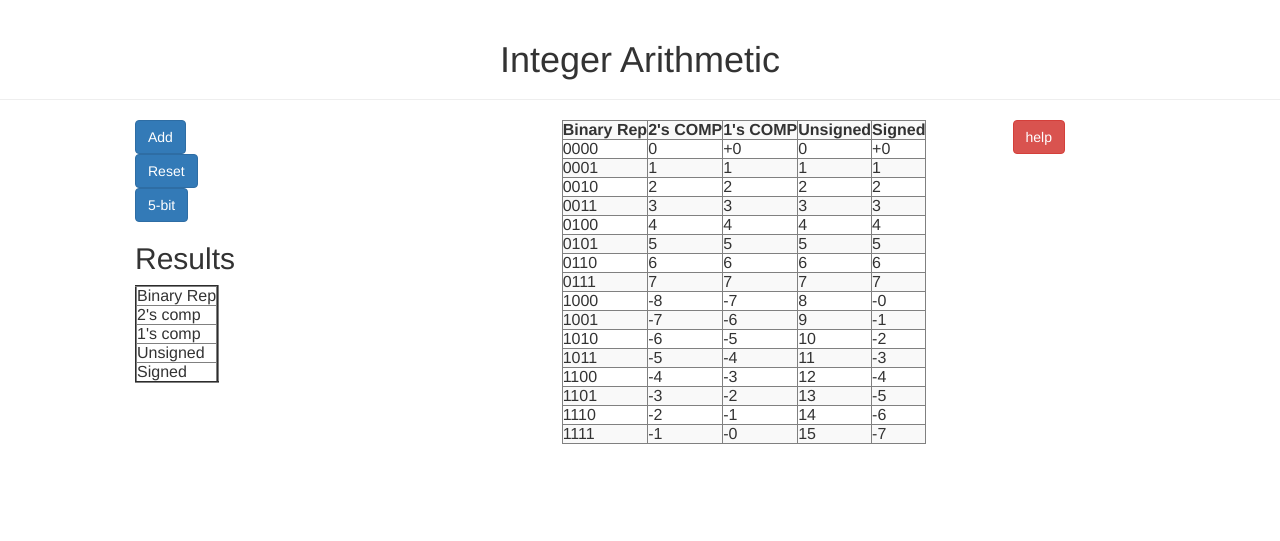
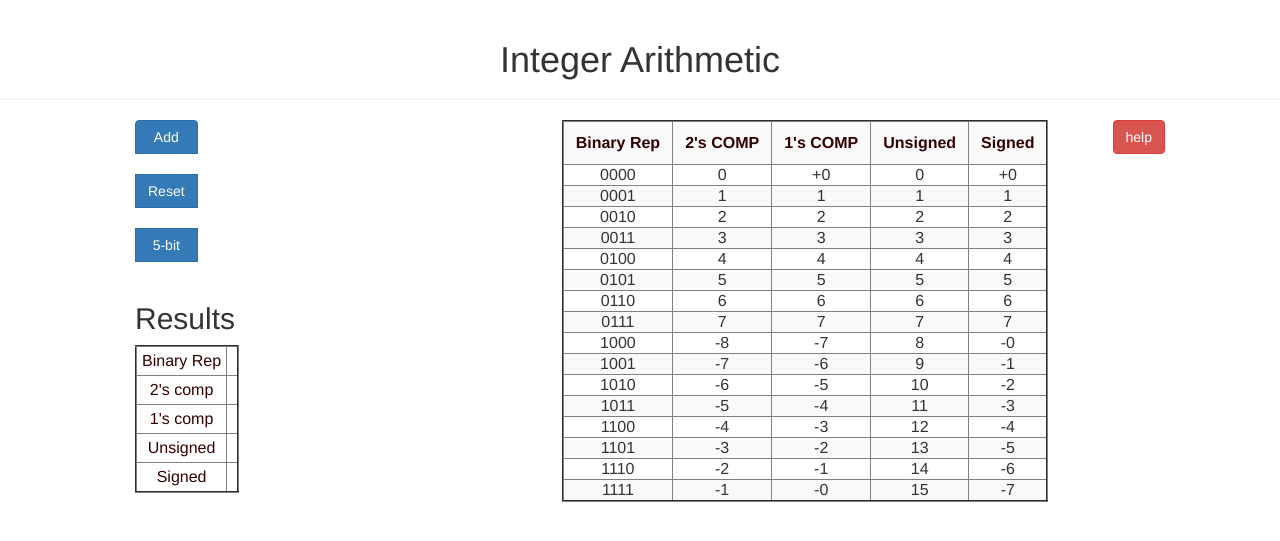
Before and after one commit to vinaysaikamineni/computer-organization-responsive-lab, a PHP site: page /main.html in a window 1280 px wide. Shown: the top 541 px of the page. Run offline with PHP 8.4, Linux system fonts and the light colour scheme; some libraries are stand-ins or nearby versions.

Commit message:
Modified the CSS of exp1

```diff
--- a/exp1/5bit.html
+++ b/exp1/5bit.html
@@ -7,7 +7,7 @@
     <body>
 	<div class="page-header"><h1 style="text-align:center">Integer Arithmetic</h1></div>
     <span class="col-md-4">
-    <div id="navbar"   class=".btn-group-vertical">
+    <div id="navbar"   class="btn-group-vertical">
     <input name="Add" value="Add" type="button" id="add" onclick="add();" class="btn btn-primary"></input><br/>
 	<input name="Reset" value="Reset" type="button" id="add" onclick="clearall();" class="btn btn-primary"></input><br/>
     	<a href="main.html" type="button" id="add" onclick="clearall();" class="btn btn-primary">4-bit</a><br/>
@@ -24,7 +24,7 @@
 </div>
     </span>
     <span class="col-md-8">
-   <span style="float:right;margin-right:200px">
+   <span style="float:right;margin-right:100px">
         <a href="help.html" type="button" id="add" onclick="clearal();" class="btn btn-danger">help</a><br/></span>
  <div id="bit">
 		<table border="1" id="bittable" class="table-striped">
--- a/exp1/main.css
+++ b/exp1/main.css
@@ -1,11 +1,23 @@
 table{
   max-height: 800px;
+  text-align: center;
 }
 #navbar, #result{
   margin-left: 120px;
 }
 #bit{
  margin-left: 120px;
+}
+th{
+  padding: 12px;
+  color: #330000;
+}
+td{
+  padding: 1px;
+}
+#resulttable td{
+ color: #330000;
+ padding: 5px;
 }
 /*body{
 	width: 100% !important;
--- a/exp1/main.html
+++ b/exp1/main.html
@@ -7,7 +7,7 @@
 	<body>
 	<div class="page-header"><h1 style="text-align:center">Integer Arithmetic</h1></div>
 	<span class="col-md-4">
-    <div id="navbar" class=".btn-group-vertical">
+    <div id="navbar" class="btn-group-vertical">
 	 <input name="Add" value="Add" type="button" id="add" onclick="add();" class="btn btn-primary"></input><br/>
     <input name="Reset" value="Reset" type="button" id="add" onclick="clearall();" class="btn btn-primary"></input><br/>
 	<a href="5bit.html" type="button" id="add" onclick="clearal();" class="btn btn-primary">5-bit</a><br/>
@@ -25,10 +25,10 @@
 
     </span>
     <span class="col-md-8">
-        <span style="float:right;margin-right:200px">
+        <span style="float:right;margin-right:100px">
         <a href="help.html" type="button" id="add" onclick="clearal();" class="btn btn-danger">help</a><br/></span>
     <div id="bit">
-        <table border="1" cellspacing="1" id="bittable" class="table-striped">
+        <table border="2" cellspacing="40" id="bittable" class="table-striped">
     <tr>
         <th>Binary Rep</th>
         <th>2's COMP</th>
```
